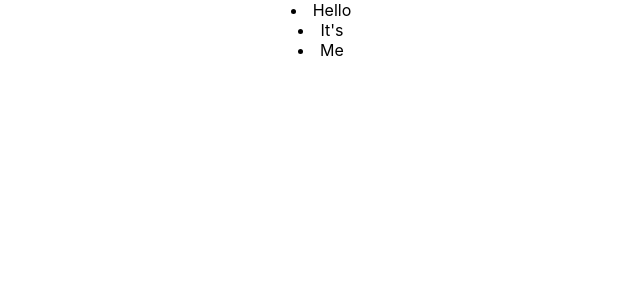
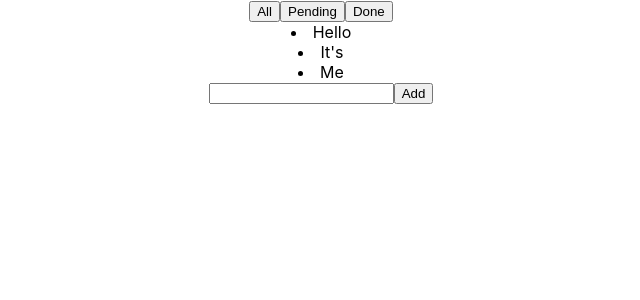
Before and after one commit to suleyma-rz/redux-example, a React (Create React App) app: page / in a window 1280 px wide. Shown: the top 300 px of the page, without its empty margins (319-959 px from the left). Built offline with nearby package versions, Linux system fonts and the light colour scheme.

Commit message:
Add dummy filters component

```diff
--- a/src/App.js
+++ b/src/App.js
@@ -1,6 +1,6 @@
 import React from "react";
 import "./App.css";
-import TodoApp from "./components/todoList";
+import TodoApp from "./components/todoApp";
 
 const App = () => {
   return (
--- /dev/null
+++ b/src/components/filters/filter-button.js
@@ -0,0 +1,7 @@
+import React from "react";
+
+const FilterButton = ({text}) => (
+    <button className="filter-button">{text}</button>
+);
+
+export default FilterButton;
--- /dev/null
+++ b/src/components/filters/index.js
@@ -0,0 +1,12 @@
+import React from "react";
+import FilterButton from "./filter-button";
+
+const Filters = () => (
+    <div className="filters-list">
+        <FilterButton text="All" />
+        <FilterButton text="Pending" />
+        <FilterButton text="Done" />
+    </div>
+);
+
+export default Filters;
--- /dev/null
+++ b/src/components/todoApp/index.js
@@ -0,0 +1,15 @@
+import React from "react";
+import TodoList from '../todoList'
+import TodoInput from '../todoInput'
+import Filters from '../filters'
+
+const TodoApp = () => (
+    <div className="todo-app-container">
+        <Filters/>
+        <TodoList/>
+        <TodoInput />
+
+    </div>
+);
+
+export default TodoApp;
--- /dev/null
+++ b/src/components/todoInput/index.js
@@ -0,0 +1,10 @@
+import React from "react";
+
+const TodoInput = () => (
+    <div className="todo-new-task">
+        <input type='text'/>
+        <button>Add</button>
+    </div>
+);
+
+export default TodoInput;
--- a/src/components/todoList/index.js
+++ b/src/components/todoList/index.js
@@ -1,12 +1,12 @@
 import React from "react";
 import TodoItem from "../todoItem";
 
-const TodoApp = ({ text }) => (
-  <div className="todo-app-container">
+const TodoList = () => (
+  <div className="todo-list">
     <TodoItem text="Hello" />
     <TodoItem text="It's" />
     <TodoItem text="Me" />
   </div>
 );
 
-export default TodoApp;
+export default TodoList;
```
